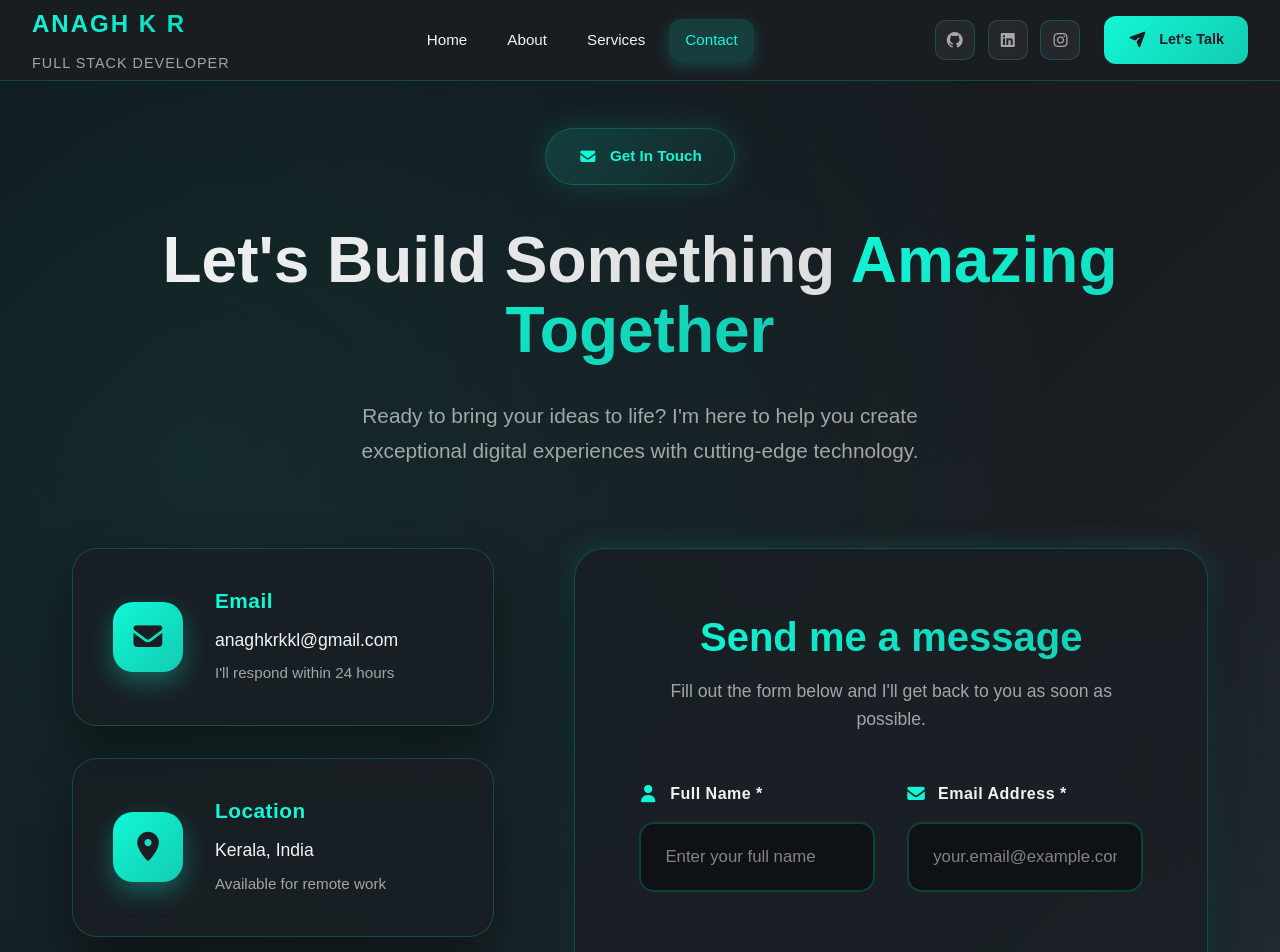
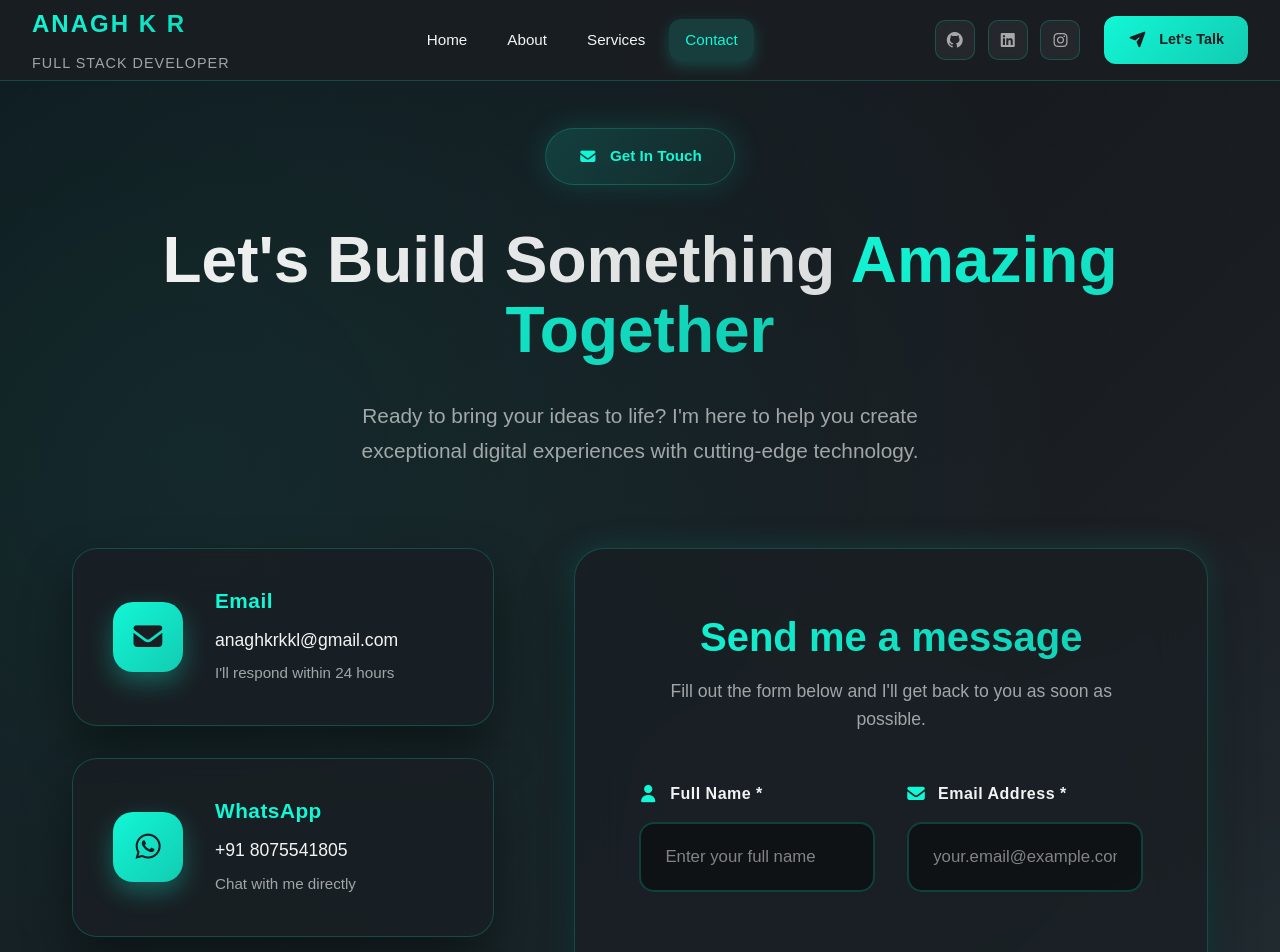
Before and after one commit to anagh534/portfolio, a Next.js app: page /contact in a window 1280 px wide. Shown: the top 952 px of the page. Built offline with nearby package versions, Linux system fonts and the light colour scheme.

Commit message:
added whatsapp card in contact page

```diff
--- /dev/null
+++ b/app/contact/WhatsAppCard.js
@@ -0,0 +1,22 @@
+'use client';
+
+import React from 'react';
+
+export default function WhatsAppCard() {
+    return (
+        <div
+            className="info-card"
+            onClick={() => window.open('https://wa.me/918075541805?text=Hello%2C%20I%20am%20interested%20in%20your%20services', '_blank')}
+            style={{ cursor: 'pointer' }}
+        >
+            <div className="info-icon">
+                <i className="fab fa-whatsapp"></i>
+            </div>
+            <div className="info-details">
+                <h3>WhatsApp</h3>
+                <p>+91 8075541805</p>
+                <span>Chat with me directly</span>
+            </div>
+        </div>
+    );
+}
--- a/app/contact/page.js
+++ b/app/contact/page.js
@@ -1,4 +1,5 @@
 import ContactForm from './ContactForm';
+import WhatsAppCard from './WhatsAppCard';
 import './contact.css';
 
 export const metadata = {
@@ -47,6 +48,8 @@ export default function ContactPage() {
                 </div>
               </div>
 
+              <WhatsAppCard />
+
               <div className="info-card">
                 <div className="info-icon">
                   <i className="fas fa-map-marker-alt"></i>
```
